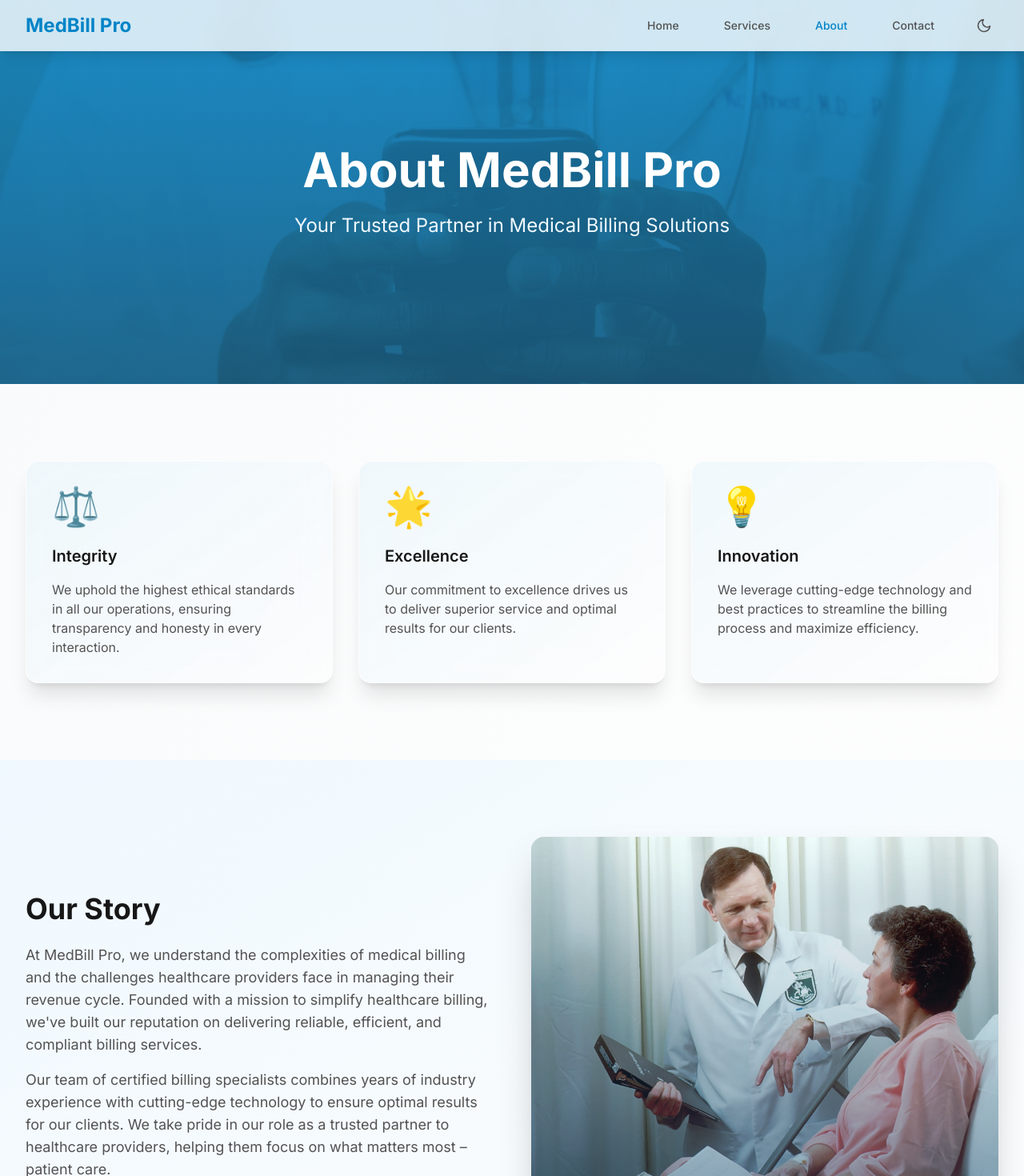
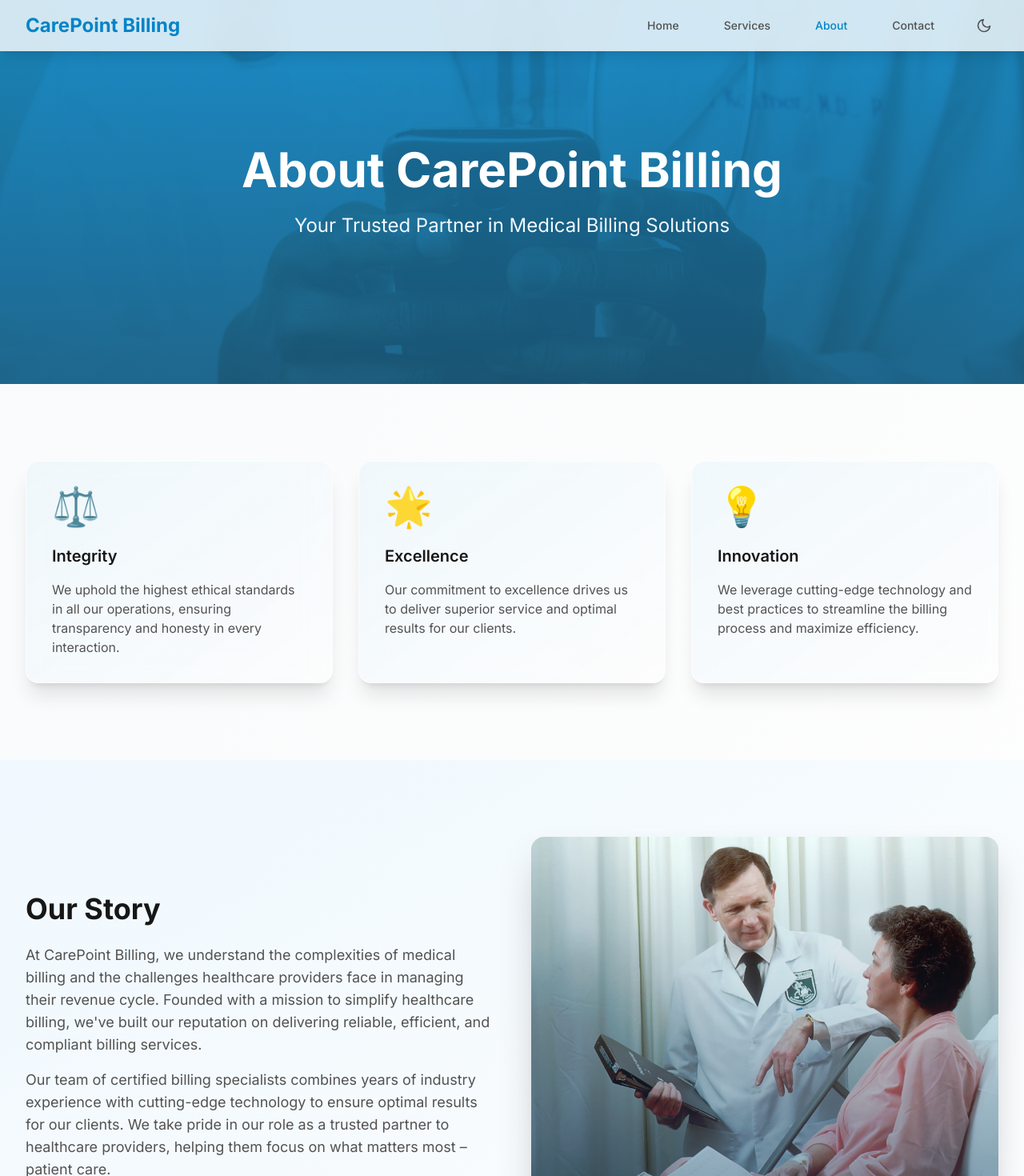
Before and after one commit to Owais-Sonija/medical-billing-website-template-carepoint-probilling, a Next.js app: page /about in a window 1280 px wide. Shown: the top 1470 px of the page at 80% size. Built offline with nearby package versions, Linux system fonts and the light colour scheme.

Commit message:
chore: update site name to CarePoint Billing
- Update site name in layout metadata
- Update site name in Navbar
- Update site name and contact email in Footer
- Update company name in About page

```diff
--- a/src/app/about/page.tsx
+++ b/src/app/about/page.tsx
@@ -39,7 +39,7 @@
           className="relative z-10 max-w-7xl mx-auto px-4 sm:px-6 lg:px-8 text-center"
         >
           <h1 className="text-4xl sm:text-6xl font-bold mb-6 text-white">
-            About MedBill Pro
+            About CarePoint Billing
           </h1>
           <p className="text-xl sm:text-2xl text-primary-50 max-w-3xl mx-auto">
             Your Trusted Partner in Medical Billing Solutions
@@ -96,7 +96,7 @@
               </h2>
               <div className="space-y-4">
                 <p className="text-lg text-neutral-600 dark:text-neutral-300">
-                  At MedBill Pro, we understand the complexities of medical billing and the challenges healthcare providers face in managing their revenue cycle. Founded with a mission to simplify healthcare billing, we've built our reputation on delivering reliable, efficient, and compliant billing services.
+                  At CarePoint Billing, we understand the complexities of medical billing and the challenges healthcare providers face in managing their revenue cycle. Founded with a mission to simplify healthcare billing, we've built our reputation on delivering reliable, efficient, and compliant billing services.
                 </p>
                 <p className="text-lg text-neutral-600 dark:text-neutral-300">
                   Our team of certified billing specialists combines years of industry experience with cutting-edge technology to ensure optimal results for our clients. We take pride in our role as a trusted partner to healthcare providers, helping them focus on what matters most – patient care.
--- a/src/app/layout.tsx
+++ b/src/app/layout.tsx
@@ -8,7 +8,7 @@
 const inter = Inter({ subsets: ["latin"] });
 
 export const metadata: Metadata = {
-  title: "MedBill Pro - Professional Medical Billing Services",
+  title: "CarePoint Billing - Professional Medical Billing Services",
   description: "Professional medical billing services that streamline your healthcare payments with integrity and excellence.",
 };
 
--- a/src/app/page.tsx
+++ b/src/app/page.tsx
@@ -171,7 +171,7 @@
             <div className="mt-8">
               <Button variant="outline" size="lg">
                 Contact Us Today
-                <FiArrowRight className="ml-2" />
+                <FiArrowRight className="inline ml-2" />
               </Button>
             </div>
           </div>
--- a/src/components/Footer.tsx
+++ b/src/components/Footer.tsx
@@ -4,7 +4,7 @@
       <div className="max-w-7xl mx-auto px-4 sm:px-6 lg:px-8 py-12">
         <div className="grid grid-cols-1 md:grid-cols-3 gap-8">
           <div>
-            <h3 className="text-lg font-semibold mb-4">MedBill Pro</h3>
+            <h3 className="text-lg font-semibold mb-4">CarePoint Billing</h3>
             <p className="text-gray-300">
               Professional medical billing services you can trust. Streamlining healthcare payments with integrity and excellence.
             </p>
@@ -41,12 +41,12 @@
               <li>Suite 456</li>
               <li>Medical City, MC 12345</li>
               <li>Phone: (555) 123-4567</li>
-              <li>Email: info@medbillpro.com</li>
+              <li>Email: info@carepointbilling.com</li>
             </ul>
           </div>
         </div>
         <div className="mt-8 pt-8 border-t border-gray-700 text-center text-gray-400">
-          <p>&copy; {new Date().getFullYear()} MedBill Pro. All rights reserved.</p>
+          <p>&copy; {new Date().getFullYear()} CarePoint Billing. All rights reserved.</p>
         </div>
       </div>
     </footer>
--- a/src/components/Navbar.tsx
+++ b/src/components/Navbar.tsx
@@ -26,7 +26,7 @@
           {/* Logo */}
           <div className="flex-shrink-0 flex items-center">
             <Link href="/" className="text-2xl font-bold text-primary-600 dark:text-primary-400">
-              MedBill Pro
+              CarePoint Billing
             </Link>
           </div>
 
```
